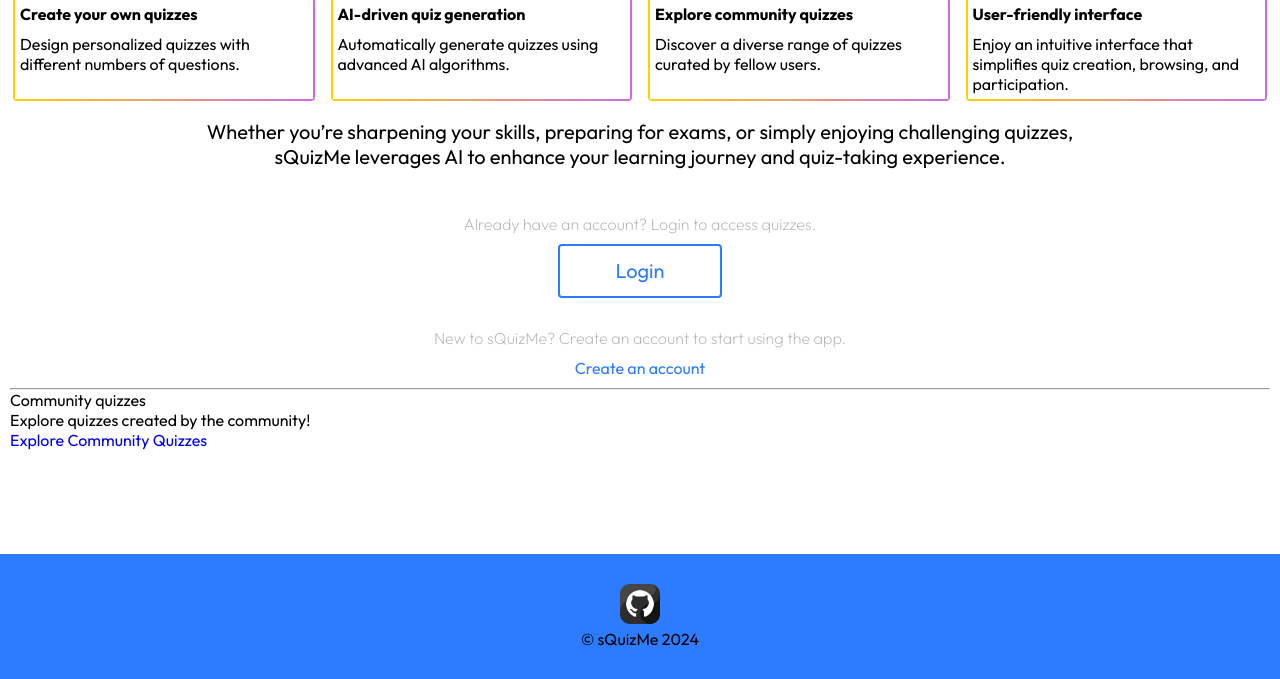
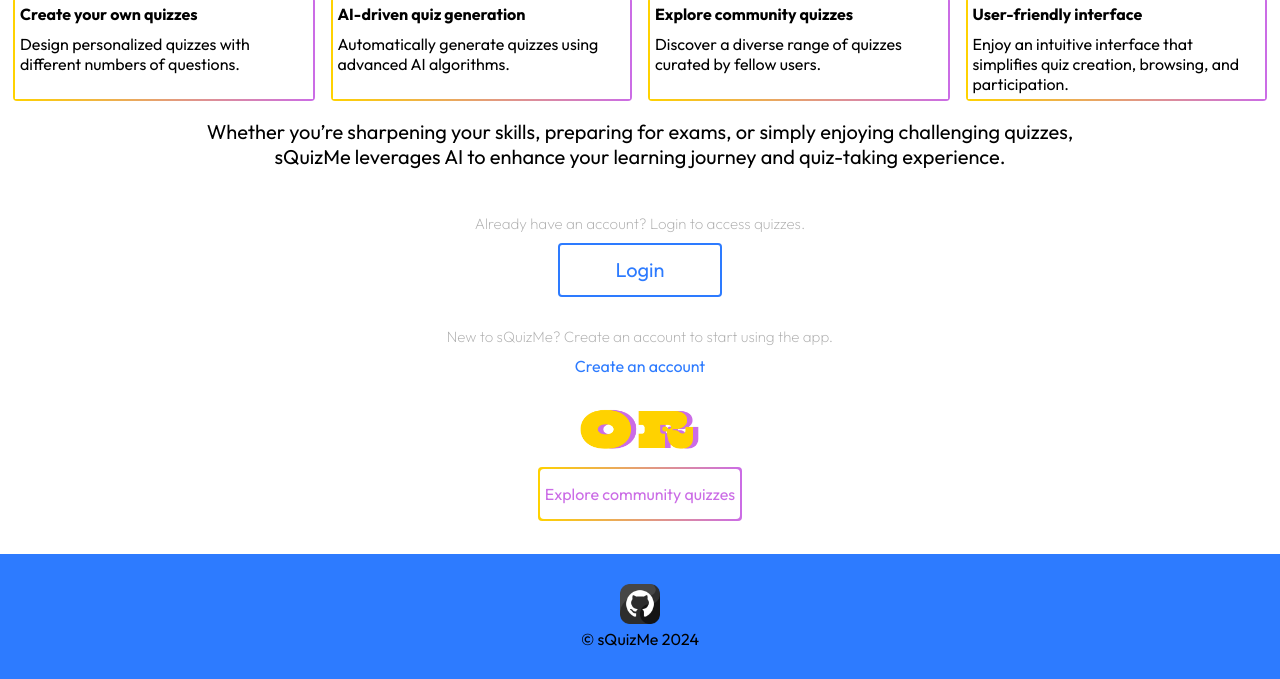
Before and after one commit to KrasAlena/sQuizMe, a Flask app: page / in a window 1280 px wide. Shown: the part 300-979 px from the top of the page. Run offline with Flask 3, Linux system fonts and the light colour scheme; some libraries are stand-ins or nearby versions.

Commit message:
explore community quiz button styles

```diff
--- a/project_profile/static/css/styles.css
+++ b/project_profile/static/css/styles.css
@@ -240,7 +240,7 @@ footer {
     flex-grow: 1;
 }
 
-.login-block {
+.block {
     display: flex;
     flex-direction: column;
     justify-content: center;
@@ -248,6 +248,7 @@ footer {
 }
 
 .index-log-reg-txt {
+    font-size: 15px;
     color: #B0B0B0;
     font-weight: 200;
     margin-top: 30px;
@@ -256,15 +257,16 @@ footer {
 
 .btn {
     padding: 5px;
-    width: 150px;
+
     height: 40px;
-    font-size: 20px;
     font-family: "Outfit", sans-serif;
     text-align: center;
     border-radius: 4px;
 }
 
 .login-btn {
+    min-width: 150px;
+    font-size: 20px;
     margin-top: 10px;
     border: 2px solid rgba(45, 123, 255, 1);
     color: rgba(45, 123, 255, 1);
@@ -298,3 +300,38 @@ footer {
 
 .register-link:hover::after {
     transform: scaleX(1);
+}
+
+.or-logo {
+    width: 120px;
+}
+
+.community-block {
+    margin-top: 20px;
+}
+
+.btn-community-quiz {
+    margin-top: 10px;
+    position: relative;
+    background: white;
+    color: #CB6CE6;
+    transition: all ease 0.2s;
+}
+
+.btn-community-quiz:before {
+    content: '';
+    position: absolute;
+    top: -2px;
+    left: -2px;
+    right: -2px;
+    bottom: -2px;
+    background: linear-gradient(to right, #FFD200, #CB6CE6);
+    z-index: -1;
+    border-radius: 4px;
+}
+
+.btn-community-quiz:hover {
+    background: linear-gradient(to right, #FFD200, #CB6CE6);
+    color: #fff;
+}
+/*-----------------------------COMMUNITY_QUIZZES.HTML STYLES-----------------------------*/
--- a/project_profile/templates/index.html
+++ b/project_profile/templates/index.html
@@ -25,21 +25,18 @@
   <p class="index-text">Whether you’re sharpening your skills, preparing for exams, or simply enjoying challenging quizzes, sQuizMe leverages AI to enhance your learning journey and quiz-taking experience.</p>
 
   <div>
-    <div class="login-block">
+    <div class="block login-block">
       <p class="index-log-reg-txt">Already have an account? Login to access quizzes.</p>
       <a class="login-link" href="{{ url_for('login') }}"><button class="btn login-btn">Login</button></a>
     </div>
-    <div class="login-block">
+    <div class="block reg-block">
       <p class="index-log-reg-txt">New to sQuizMe? Create an account to start using the app.</p>
       <a class="register-link" href="{{ url_for('register') }}">Create an account</a>
     </div>
   </div>
 
-  <hr>
-
-  <div>
-    <h2>Community quizzes</h2>
-    <p>Explore quizzes created by the community!</p>
-    <a href="{{ url_for('community_quizzes') }}">Explore Community Quizzes</a>
+  <div class="block community-block">
+    <img class="logo or-logo" src="{{ url_for('static', filename='images/or.png') }}" alt="choice">
+    <a href="{{ url_for('community_quizzes') }}"><button class="btn btn-community-quiz">Explore community quizzes</button></a>
   </div>
 {% endblock %}
```
Also changed, not shown: project_profile/static/images/or.png (added).
